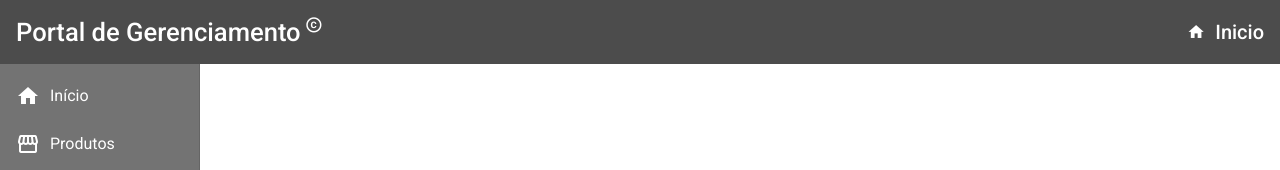
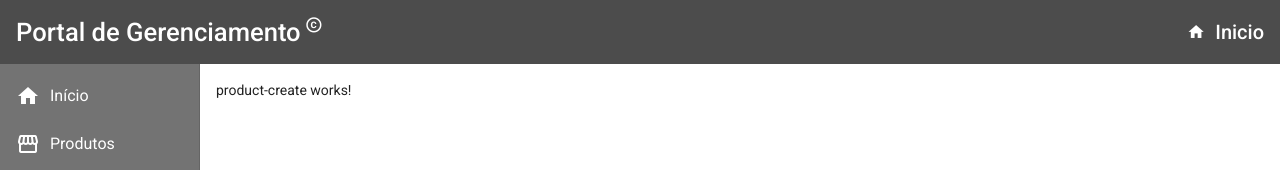
Before and after one commit to Bruno-Luna/angular-essencial, an Angular app in the folder frontend/: page /products/create in a window 1280 px wide. Before the commit this address led to /. Shown: the top 170 px of the page. Built offline with nearby package versions, Linux system fonts and the light colour scheme.

Commit message:
[06] - Criação do Componente product-create e inserção da rota

```diff
--- a/frontend/src/app/app-routing.module.ts
+++ b/frontend/src/app/app-routing.module.ts
@@ -1,3 +1,4 @@
+import { ProductCreateComponent } from './components/product/product-create/product-create.component';
 import { NgModule } from '@angular/core';
 import { RouterModule, Routes } from '@angular/router';
 
@@ -8,7 +9,8 @@
 const routes: Routes = [
 
   {path: "", component: HomeComponent},
-  {path: "products", component: ProductCrudComponent}
+  {path: "products", component: ProductCrudComponent},
+  {path: "products/create", component: ProductCreateComponent}
 
 ];
 
--- a/frontend/src/app/app.module.ts
+++ b/frontend/src/app/app.module.ts
@@ -16,6 +16,7 @@
 import { HomeComponent } from './views/home/home.component';
 import { ProductCrudComponent } from './views/product-crud/product-crud.component';
 import { RedDirective } from './directives/red.directive';
+import { ProductCreateComponent } from './components/product/product-create/product-create.component';
 @NgModule({
   declarations: [
     AppComponent,
@@ -25,6 +26,7 @@
     HomeComponent,
     ProductCrudComponent,
     RedDirective,
+    ProductCreateComponent,
   ],
   imports: [
     BrowserModule,
--- /dev/null
+++ b/frontend/src/app/components/product/product-create/product-create.component.html
@@ -0,0 +1 @@
+<p>product-create works!</p>
--- /dev/null
+++ b/frontend/src/app/components/product/product-create/product-create.component.ts
@@ -0,0 +1,15 @@
+import { Component, OnInit } from '@angular/core';
+
+@Component({
+  selector: 'app-product-create',
+  templateUrl: './product-create.component.html',
+  styleUrls: ['./product-create.component.css']
+})
+export class ProductCreateComponent implements OnInit {
+
+  constructor() { }
+
+  ngOnInit(): void {
+  }
+
+}
```
Also changed, not shown: frontend/src/app/components/product/product-create/product-create.component.css (added).
